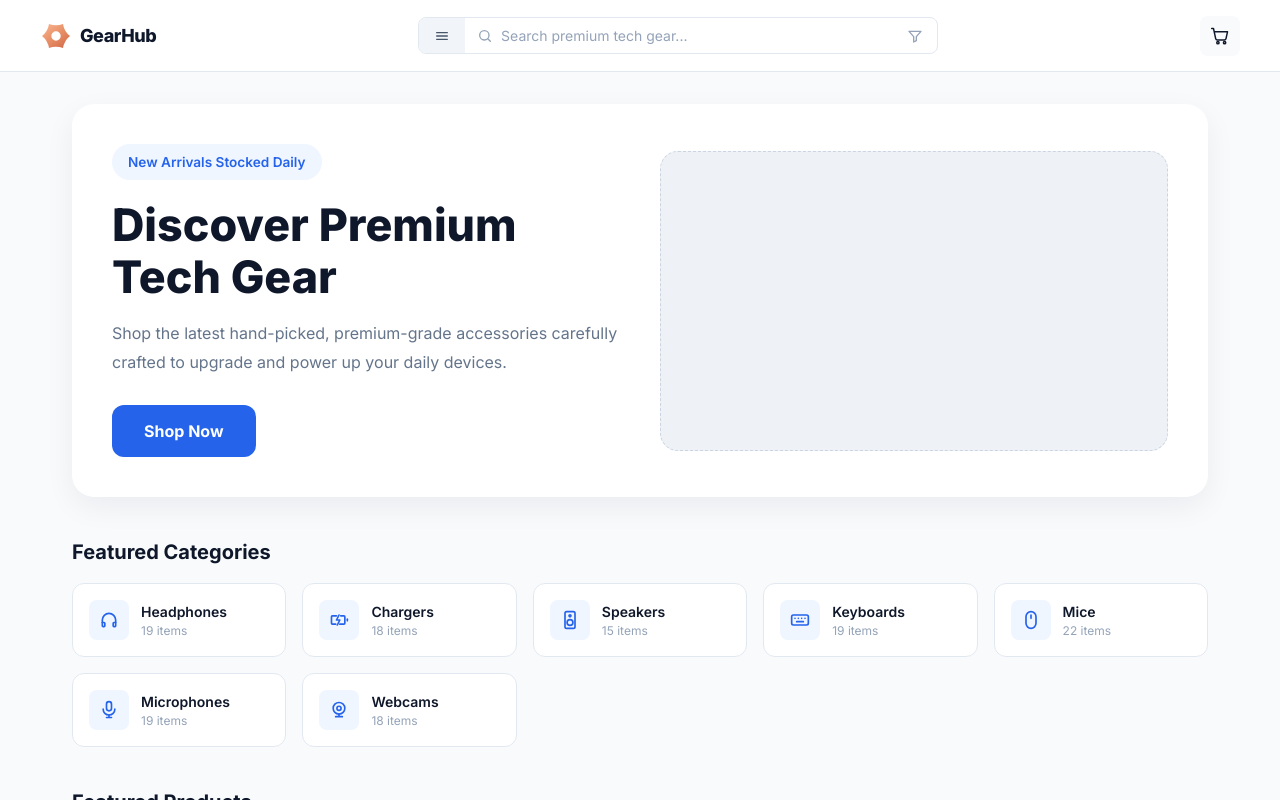
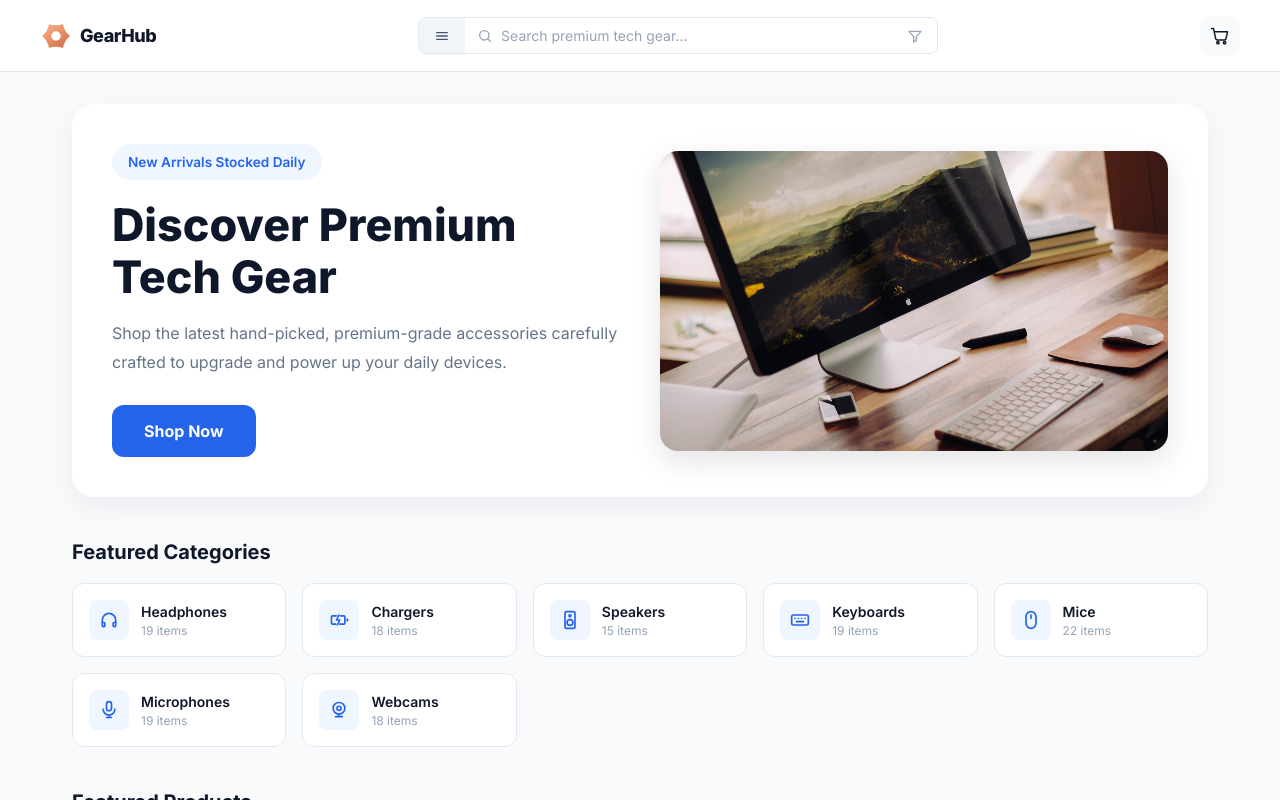
Before and after one commit to neilacapuccino/lab-2-se2, a React (Vite) app in the folder gearhub/: page / in a window 1280 px wide. Built offline with nearby package versions, Linux system fonts and the light colour scheme.

Commit message:
UI banner

```diff
--- a/gearhub/src/components/FeaturedSection.tsx
+++ b/gearhub/src/components/FeaturedSection.tsx
@@ -71,7 +71,12 @@ export default function FeaturedSection({
         </div>
 
         <div className="flex-1">
-          <div className="h-[300px] w-full rounded-[18px] border border-dashed border-[#CBD5E1] bg-[#EEF2F7]" />
+          {/* Photo by Luke Chesser, released under CC0 via Wikimedia Commons. */}
+          <img
+            src="/hero.jpg"
+            alt="A tidy desk with a desktop computer, keyboard and notebook"
+            className="h-[300px] w-full rounded-[18px] object-cover shadow-[0_10px_30px_rgba(15,23,42,0.12)] max-[1024px]:h-[240px]"
+          />
         </div>
       </section>
 
```
Also changed, not shown: gearhub/public/hero.jpg (added).
